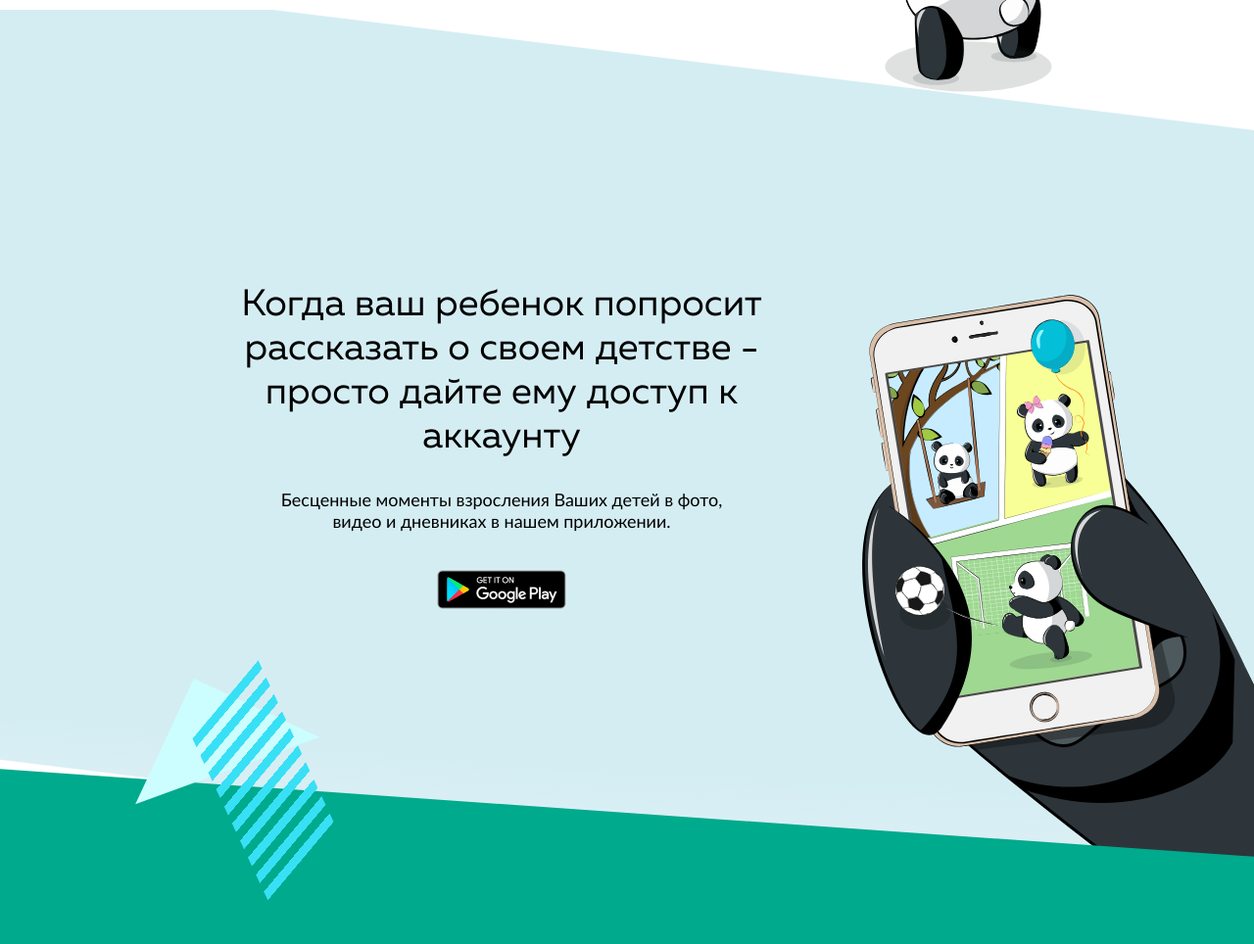
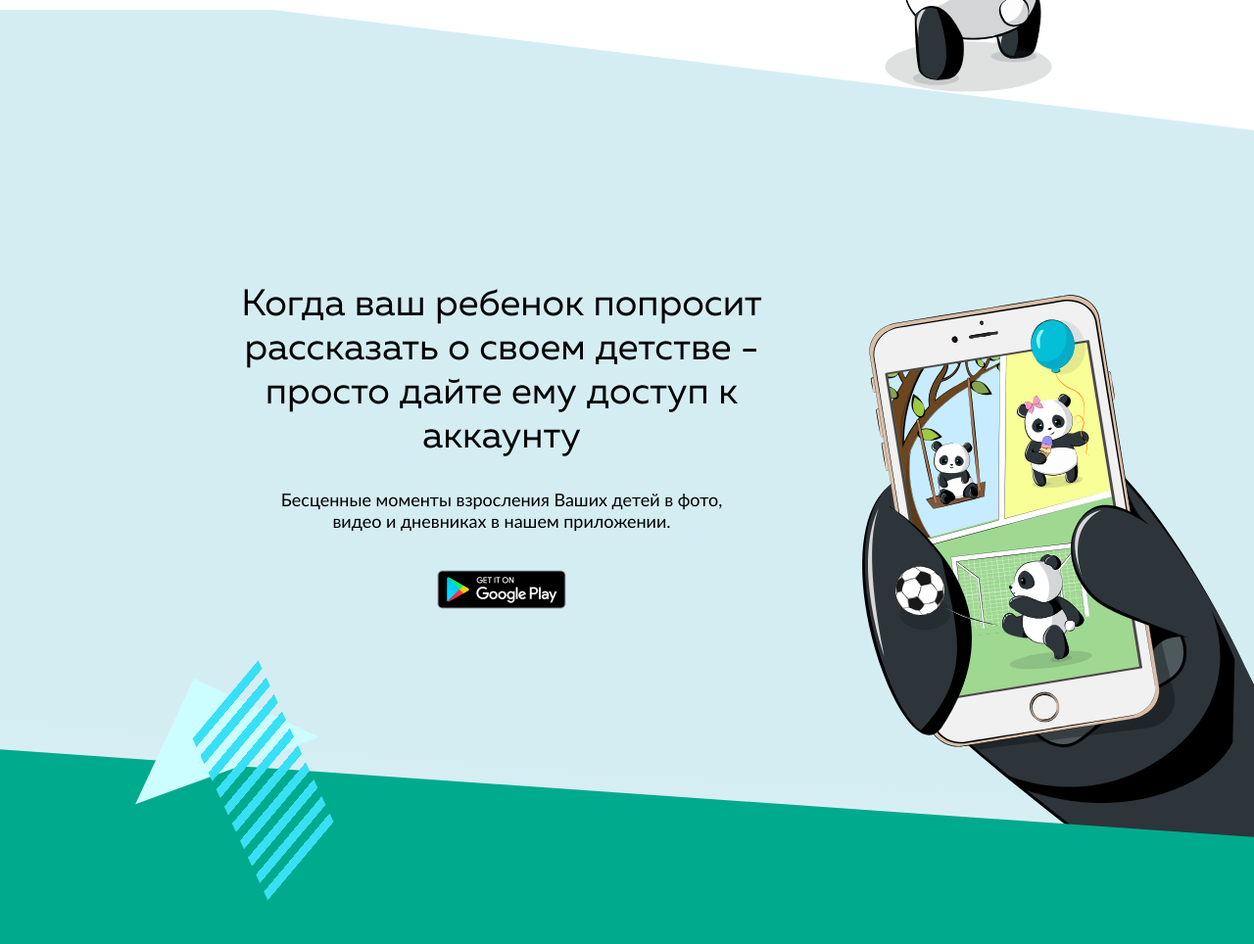
Before and after one commit to Electr0n/mytot, a React app: page / in a window 1280 px wide. Shown: the part 4340-5304 px from the top of the page at 98% size. Built offline with nearby package versions, Linux system fonts and the light colour scheme.

Commit message:
Hotfix for footer adaptive

```diff
--- a/src/components/footer/footer.css
+++ b/src/components/footer/footer.css
@@ -15,7 +15,7 @@
   -moz-transform: skew(0deg, 4deg);
   -o-transform: skew(0deg, 4deg);
   position: absolute;
-  top: -80px;
+  top: -100px;
 }
 .footer__menu{
   width: 75%;
```
